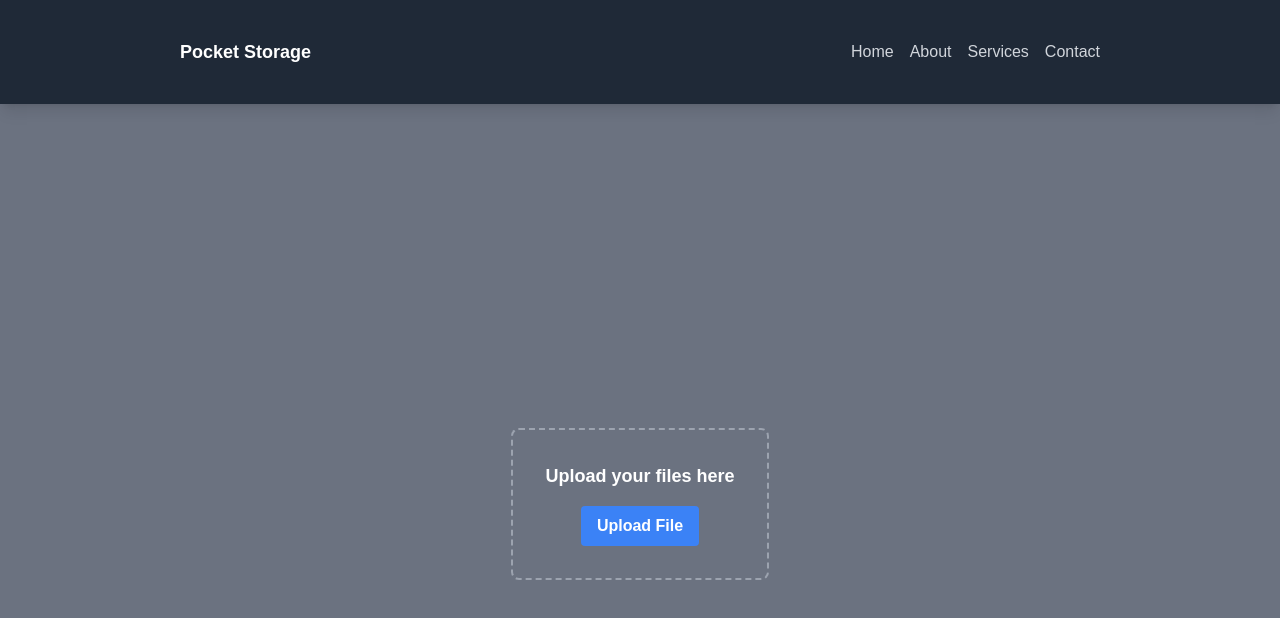
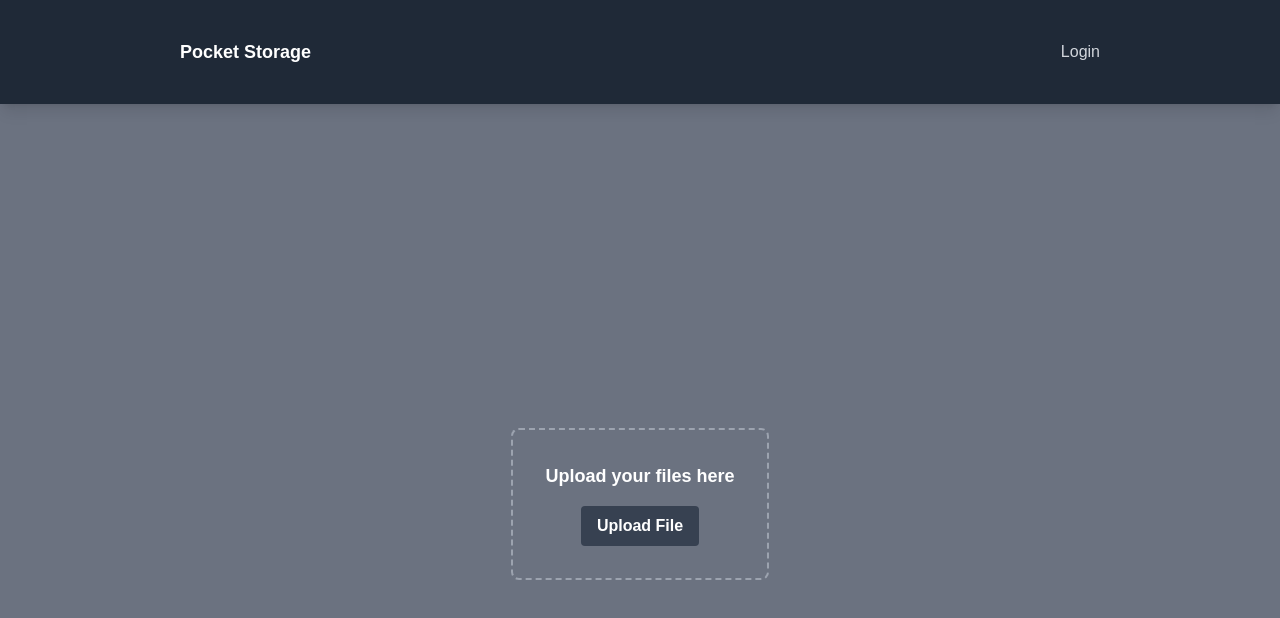
Before and after one commit to anujkumardarji/file-storage-sharing-service, a React (Create React App) app in the folder frontend-file-service/: page / in a window 1280 px wide. Shown: the top 618 px of the page. Built offline with nearby package versions, Linux system fonts and the light colour scheme.

Commit message:
modifications

```diff
--- a/frontend-file-service/public/index.html
+++ b/frontend-file-service/public/index.html
@@ -24,7 +24,7 @@
       work correctly both with client-side routing and a non-root public URL.
       Learn how to configure a non-root public URL by running `npm run build`.
     -->
-    <title>React App</title>
+    <title>Pocket Storage</title>
   </head>
   <body>
     <noscript>You need to enable JavaScript to run this app.</noscript>
--- a/frontend-file-service/src/components/Navbar.js
+++ b/frontend-file-service/src/components/Navbar.js
@@ -14,16 +14,7 @@
           {/* Navbar Links */}
           <div className="hidden md:flex md:space-x-4">
             <a href="#" className="text-gray-300 hover:text-white">
-              Home
-            </a>
-            <a href="#" className="text-gray-300 hover:text-white">
-              About
-            </a>
-            <a href="#" className="text-gray-300 hover:text-white">
-              Services
-            </a>
-            <a href="#" className="text-gray-300 hover:text-white">
-              Contact
+              Login
             </a>
           </div>
         </div>
--- a/frontend-file-service/src/components/UploadButton.js
+++ b/frontend-file-service/src/components/UploadButton.js
@@ -15,7 +15,7 @@
         <p className="text-white text-lg font-semibold mb-4">Upload your files here</p>
         <label
           htmlFor="fileInput"
-          className="cursor-pointer bg-blue-500 hover:bg-blue-600 text-white font-bold py-2 px-4 rounded inline-block"
+          className="cursor-pointer bg-gray-700 hover:bg-gray-800 text-white font-bold py-2 px-4 rounded inline-block"
         >
           Upload File
           <input
```
